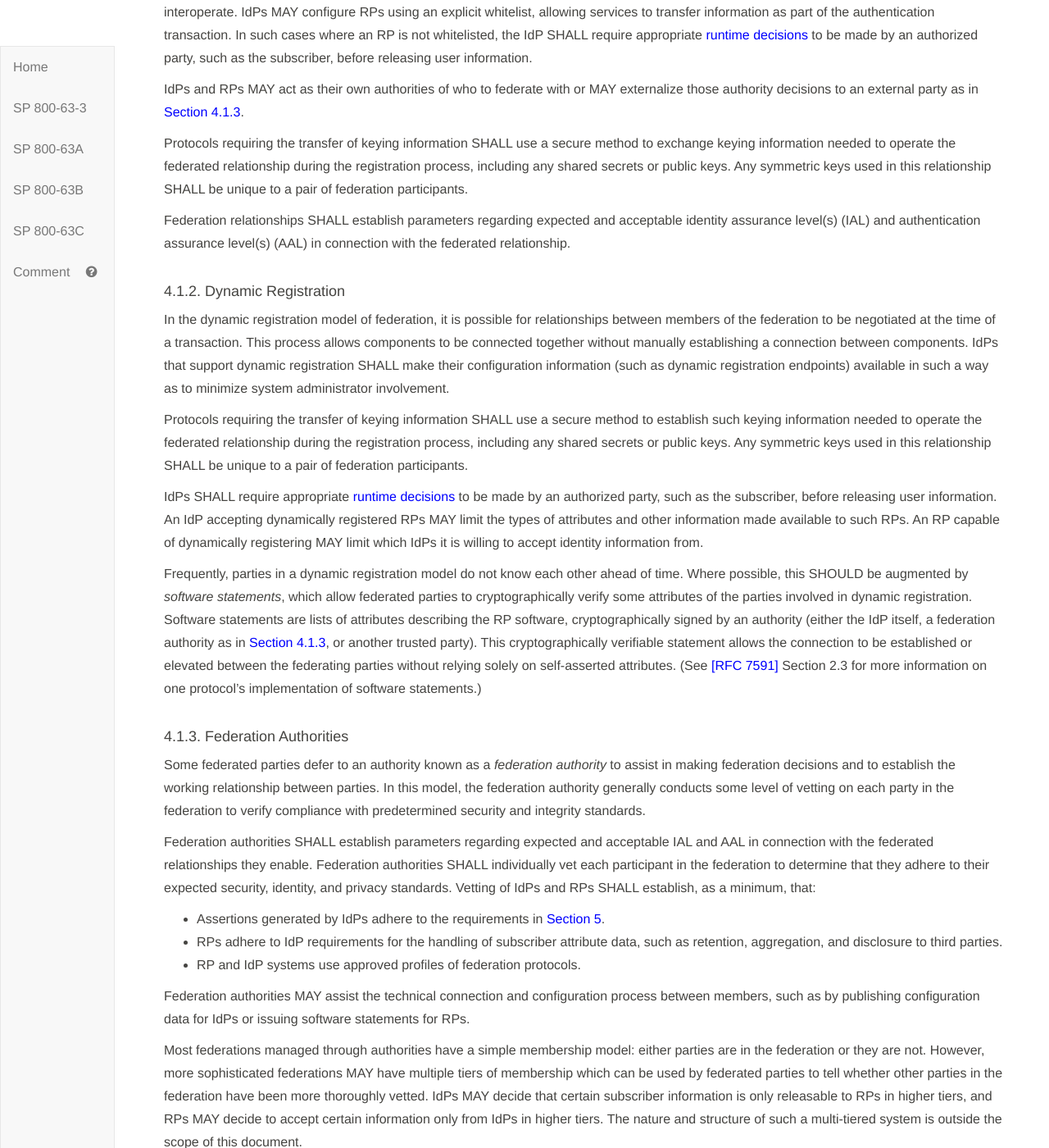
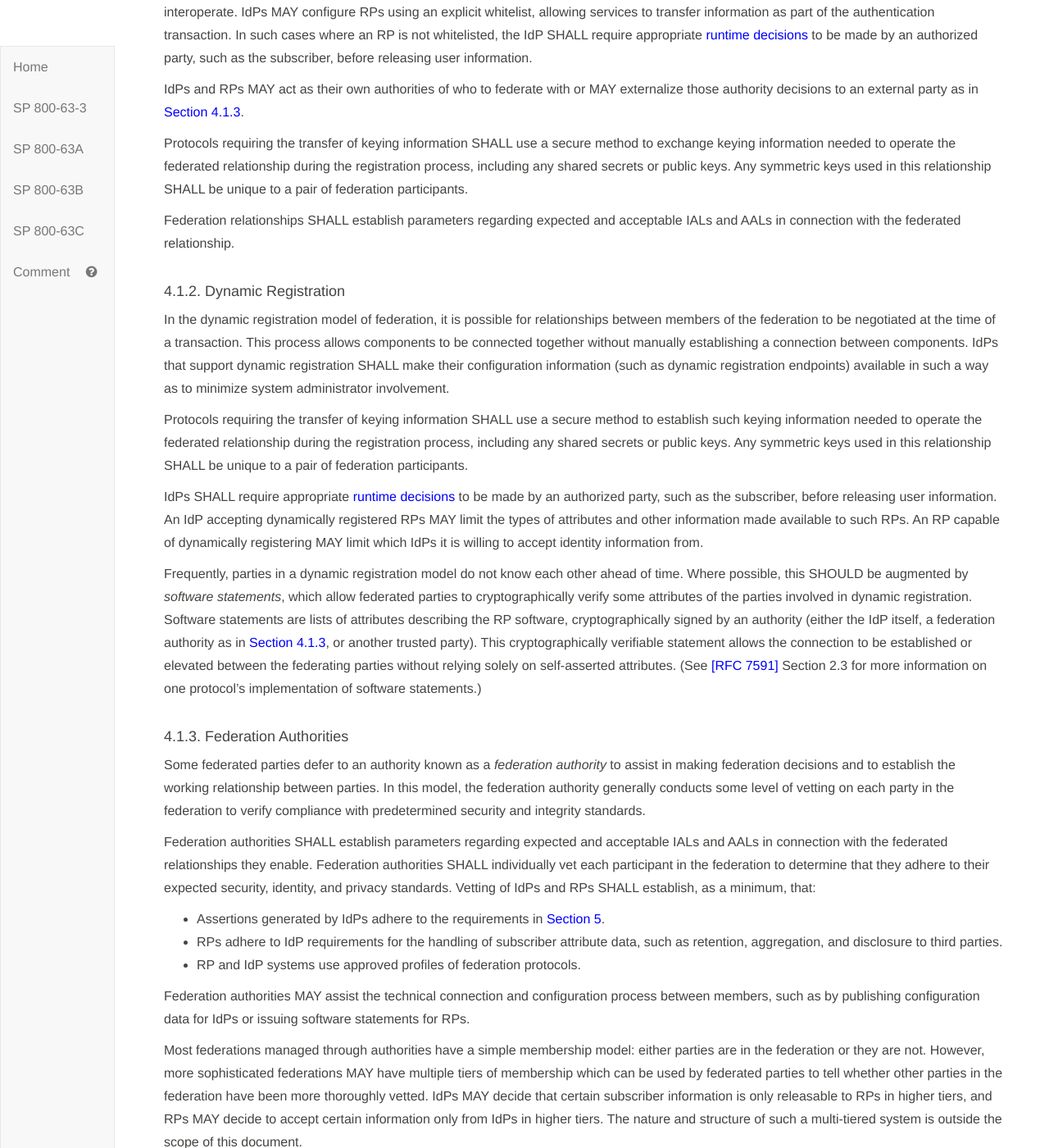
Before and after one commit to usnistgov/800-63-3, a Jekyll site: the page built from sp800-63c/sec4_federation.md, in a window 1280 px wide and 1400 px high, scrolled down 682 px. Shown: the whole window at 82% size. Built offline with Jekyll 4.4.1, drawn with Linux system fonts in a browser that asks for light colours; our own code applies the rules of GitHub Pages for plain Markdown files.

Commit message:
Closes #876

```diff
--- a/sp800-63c/sec4_federation.md
+++ b/sp800-63c/sec4_federation.md
@@ -33,7 +33,7 @@ IdPs and RPs MAY act as their own authorities of who to federate with or MAY ext
 
 Protocols requiring the transfer of keying information SHALL use a secure method to exchange keying information needed to operate the federated relationship during the registration process, including any shared secrets or public keys. Any symmetric keys used in this relationship SHALL be unique to a pair of federation participants.
 
-Federation relationships SHALL establish parameters regarding expected and acceptable identity assurance level(s) (IAL) and authentication assurance level(s) (AAL) in connection with the federated relationship.
+Federation relationships SHALL establish parameters regarding expected and acceptable IALs and AALs in connection with the federated relationship.
 
 #### <a name="dynamic-registration"></a> 4.1.2. Dynamic Registration
 
@@ -49,7 +49,7 @@ Frequently, parties in a dynamic registration model do not know each other ahead
 
 Some federated parties defer to an authority known as a *federation authority* to assist in making federation decisions and to establish the working relationship between parties. In this model, the federation authority generally conducts some level of vetting on each party in the federation to verify compliance with predetermined security and integrity standards.
 
-Federation authorities SHALL establish parameters regarding expected and acceptable IAL and AAL in connection with the federated relationships they enable. Federation authorities SHALL individually vet each participant in the federation to determine that they adhere to their expected security, identity, and privacy standards. Vetting of IdPs and RPs SHALL establish, as a minimum, that:
+Federation authorities SHALL establish parameters regarding expected and acceptable IALs and AALs in connection with the federated relationships they enable. Federation authorities SHALL individually vet each participant in the federation to determine that they adhere to their expected security, identity, and privacy standards. Vetting of IdPs and RPs SHALL establish, as a minimum, that:
 
 * Assertions generated by IdPs adhere to the requirements in [Section 5](#sec5).
 * RPs adhere to IdP requirements for the handling of subscriber attribute data, such as retention, aggregation, and disclosure to third parties.
```
